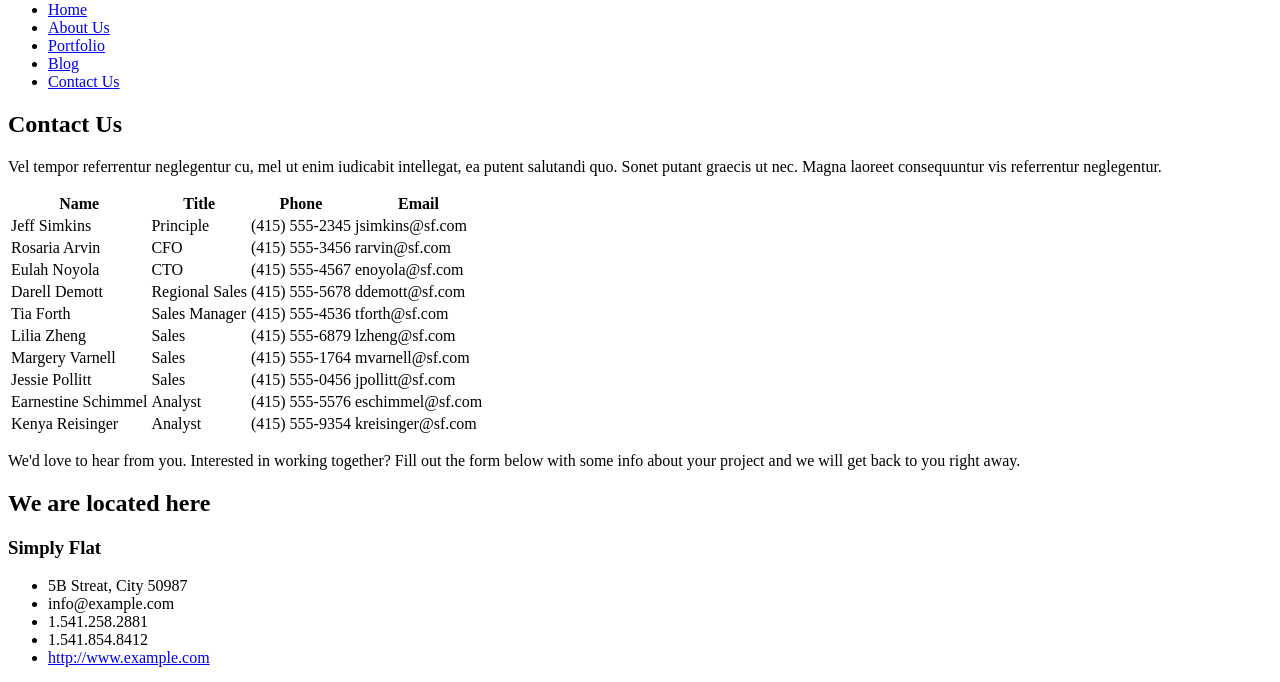
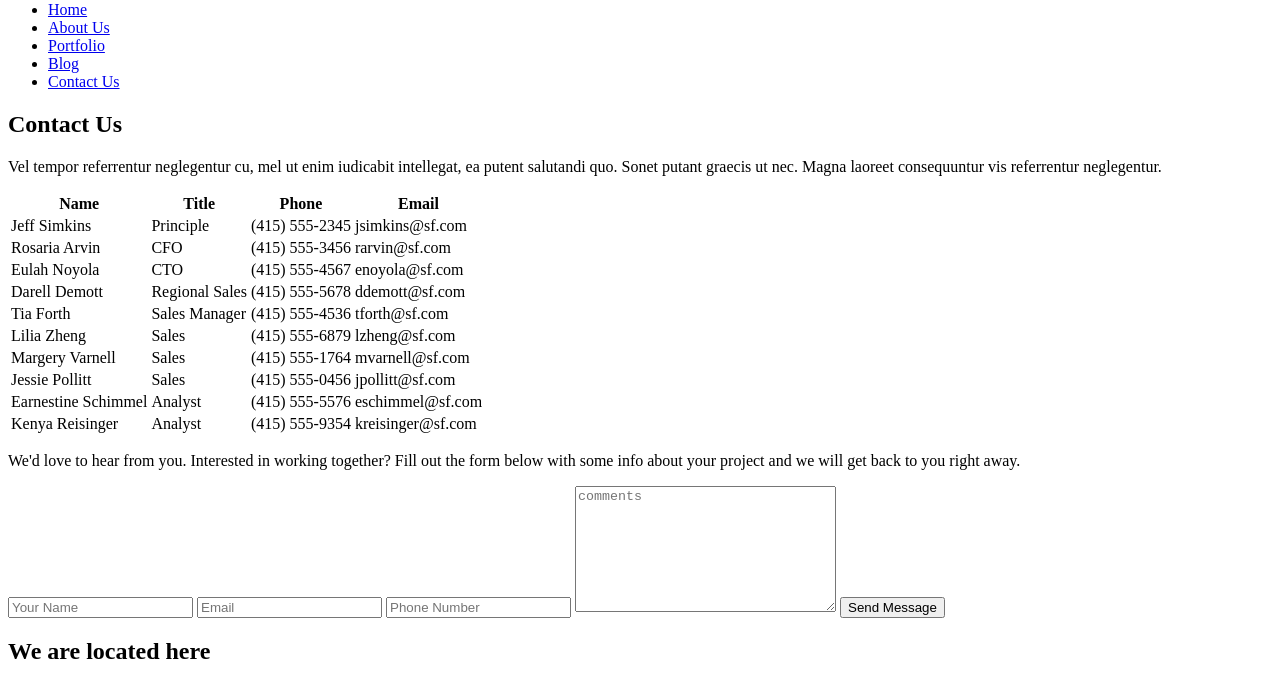
Before and after one commit to clarivi1/clarivi1.github.io, a plain HTML site: page contact.html in a window 1280 px wide. Shown: the part 79-761 px from the top of the page. Drawn offline with Linux system fonts and the light colour scheme; grey boxes are pictures that could not be loaded.

Commit message:
Add files via upload

```diff
--- a/contact.html
+++ b/contact.html
@@ -107,15 +107,28 @@
 <section><!-- Paragraph -->
     <p>We'd love to hear from you. Interested in working together? Fill out the form below with some info about your project and we will get back to you right away.
         </p>
+        <form action="#" method="post" name="contact-form">
+            <input type="text" placeholder="Your Name" tabindex="1" required>
+
+            <input type="email" placeholder="Email" tabindex="2" required>
+
+            <input type="tel" placeholder="Phone Number" tabindex="3" required>
+
+            <textarea placeholder="comments" tabindex="4" cols="30" rows="8"></textarea>
+
+            <input type="submit" value="Send Message" tabindex="5">
+
+        </form>
     <!-- Form goes here - You will add this later --></section>
 
 <!-- Heading 2 -->
 <section><h2>We are located here</h2>
 
+    <iframe src="https://www.google.com/maps/embed?pb=!1m18!1m12!1m3!1d25227.137304180327!2d-122.41992777594022!3d37.78084832339759!2m3!1f0!2f0!3f0!3m2!1i1024!2i768!4f13.1!3m3!1m2!1s0x80858083a662307b%3A0xfd99010c2dc1f950!2sSouth+of+Market%2C+San+Francisco%2C+CA!5e0!3m2!1sen!2sus!4v1473636237136" width="600" height="450" frameborder="0" style="border:0" allowfullscreen></iframe>
     <!-- Embedded Google Map goes here - You will add this later -->
 
     <!-- Heading 3 -->
-    <h3>Simply Flat</h3>
+    <h3>Contact Us</h3>
 
     <!-- Unordered List, make the URL a link and use "#" for href attribute value-->
     <ul><li>5B Streat, City 50987</li>
```
